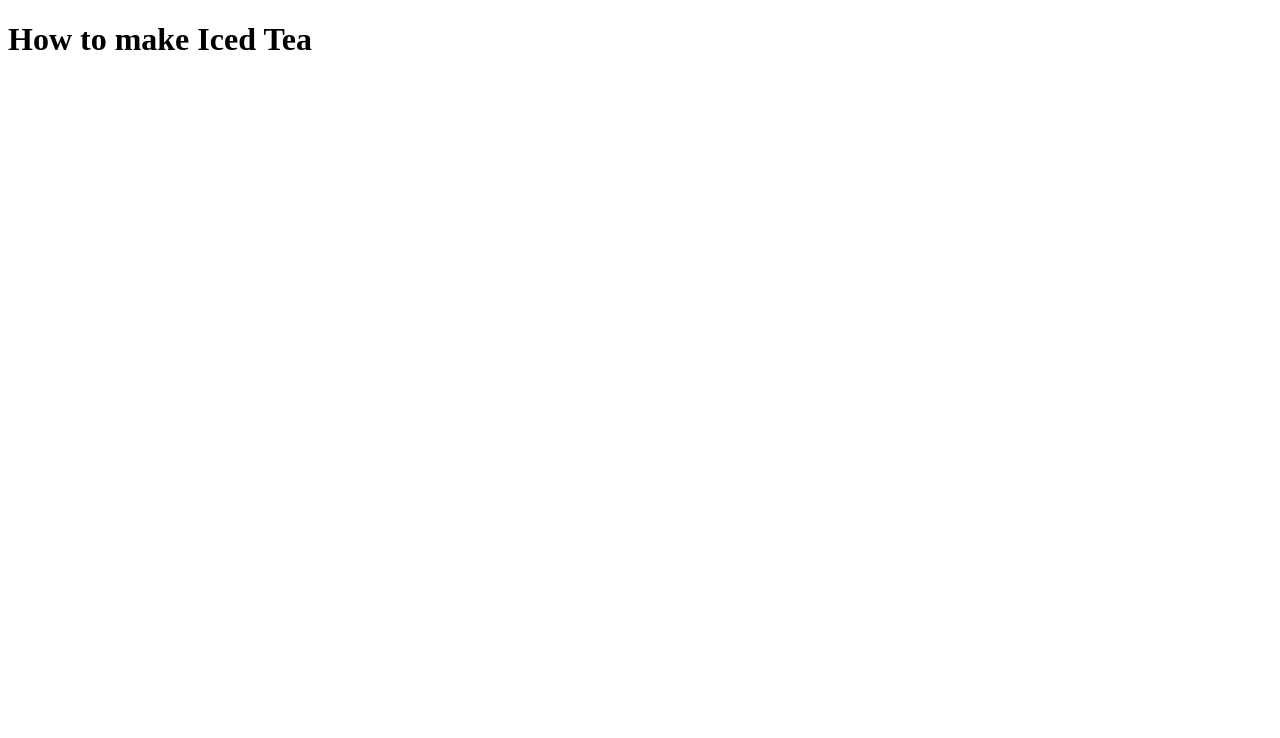
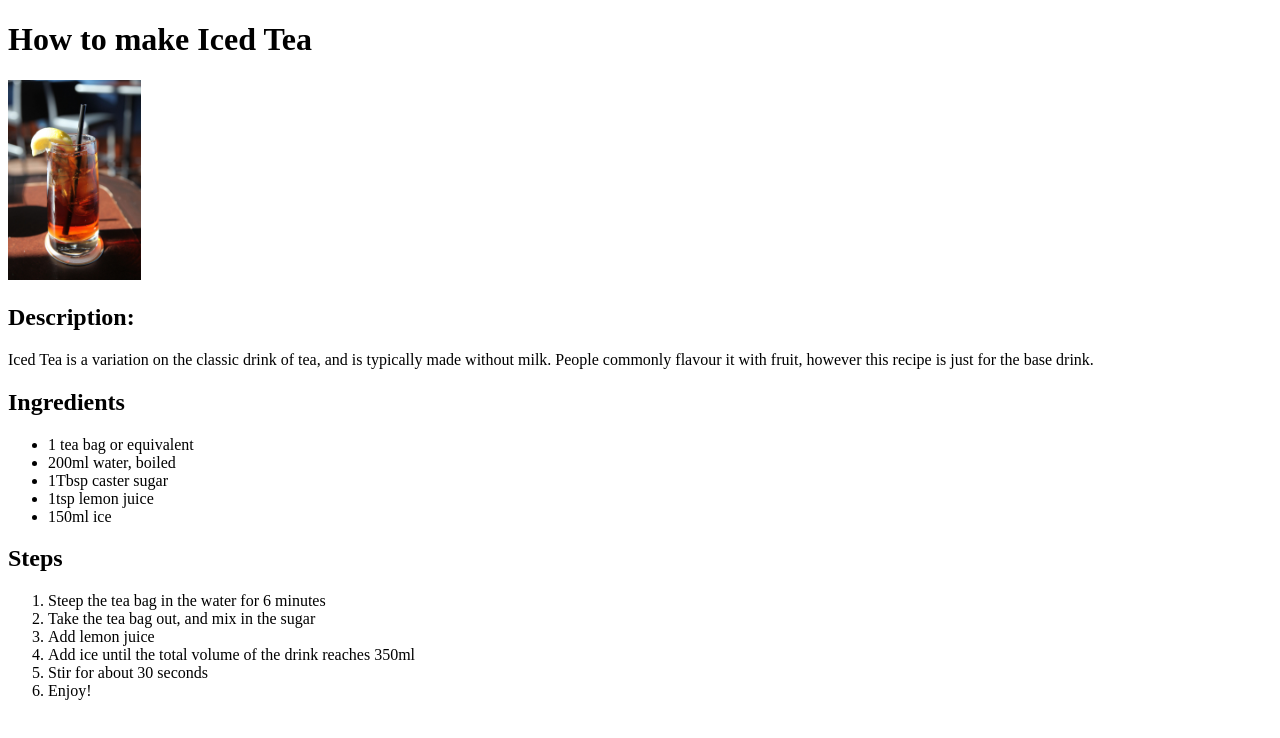
Before and after one commit to MilknCookys/odin-recipes, a plain HTML site: page recipes/iced-tea.html in a window 1280 px wide. Drawn offline with Linux system fonts and the light colour scheme.

Commit message:
Finished iced-tea.html, added iced-tea.jpg to images
Added iced-tea.jpg to images directory.

Created web page for iced-tea.html:
    - Added headings including:
        > 'How to make Iced Tea'
        > 'Description'
            ~ Wrote description of the recipe in a paragraph tag.
        > 'Ingredients'
            ~ Wrote ingredients list using an unordered list.
        > 'Steps'
            ~ Wrote steps list using an ordered list for reading clarity.
    - Added src to iced-tea.jpg for example image.

Create the web page for iced-tea.html by adding main and secondary headings describing the recipe. Added iced-tea.jpg to include an example image. Wrote the ingredients and steps using an unordered and ordered list, respectively.

```diff
--- a/recipes/iced-tea.html
+++ b/recipes/iced-tea.html
@@ -7,5 +7,34 @@
 
   <body>
     <h1>How to make Iced Tea</h1>
+    <img src="./images/iced-tea.jpg" alt="A glass of Iced Tea" height="200" />
+
+    <h2>Description:</h2>
+
+    <p>
+      Iced Tea is a variation on the classic drink of tea, and is typically made
+      without milk. People commonly flavour it with fruit, however this recipe
+      is just for the base drink.
+    </p>
+
+    <h2>Ingredients</h2>
+
+    <ul>
+      <li>1 tea bag or equivalent</li>
+      <li>200ml water, boiled</li>
+      <li>1Tbsp caster sugar</li>
+      <li>1tsp lemon juice</li>
+      <li>150ml ice</li>
+    </ul>
+
+    <h2>Steps</h2>
+    <ol>
+      <li>Steep the tea bag in the water for 6 minutes</li>
+      <li>Take the tea bag out, and mix in the sugar</li>
+      <li>Add lemon juice</li>
+      <li>Add ice until the total volume of the drink reaches 350ml</li>
+      <li>Stir for about 30 seconds</li>
+      <li>Enjoy!</li>
+    </ol>
   </body>
 </html>
```
Also changed, not shown: recipes/images/iced-tea.jpg (added).
